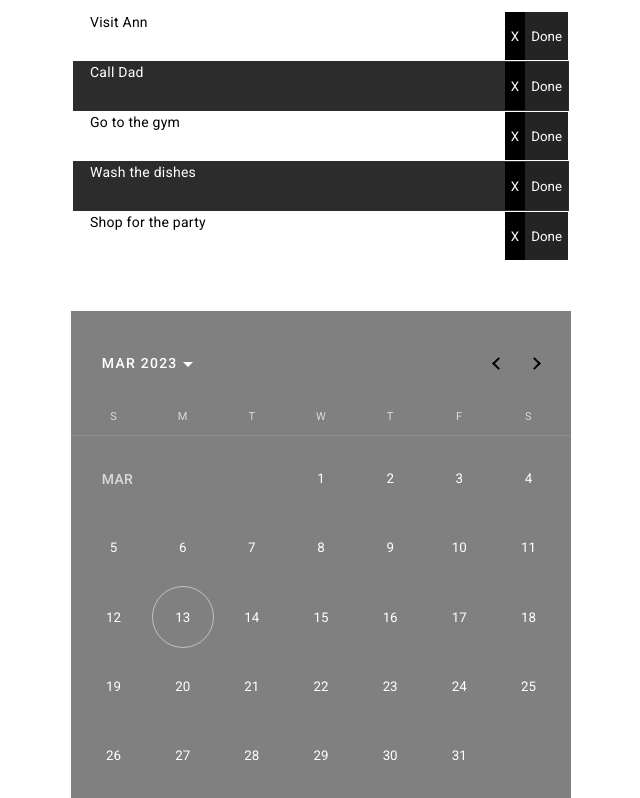
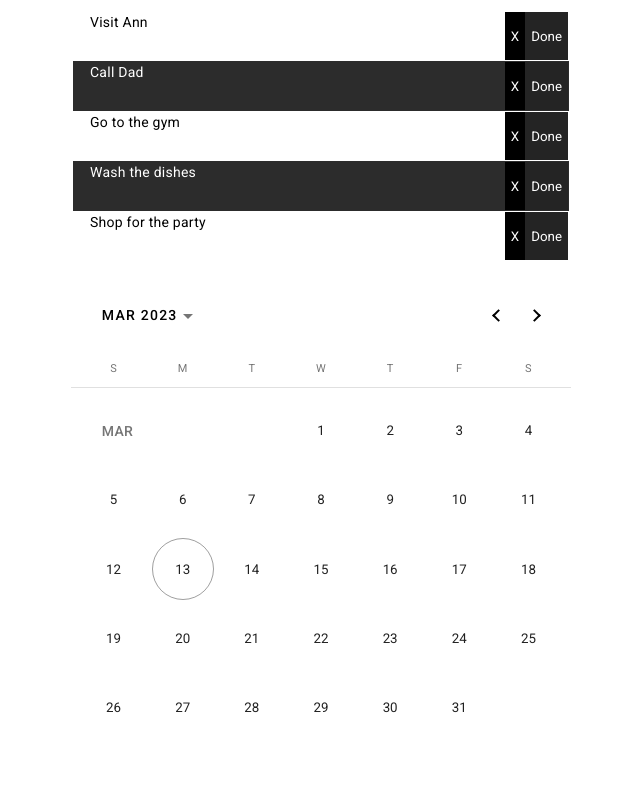
Before and after one commit to ericberglund117/todo-prac, an Angular app: page / in a window 1280 px wide. Shown: the part 272-1070 px from the top of the page, without its empty margins (319-959 px from the left). After the commit the page ends 1022 px from the top, so only its background shows below. Built offline with nearby package versions, Linux system fonts and the light colour scheme.

Commit message:
Update angular materials

```diff
--- a/angular.json
+++ b/angular.json
@@ -25,7 +25,7 @@
               "src/assets"
             ],
             "styles": [
-              "@angular/material/prebuilt-themes/purple-green.css",
+              "@angular/material/prebuilt-themes/indigo-pink.css",
               "src/styles.css"
             ],
             "scripts": []
@@ -88,7 +88,7 @@
               "src/assets"
             ],
             "styles": [
-              "@angular/material/prebuilt-themes/purple-green.css",
+              "@angular/material/prebuilt-themes/indigo-pink.css",
               "src/styles.css"
             ],
             "scripts": []
--- a/src/app/calendar/calendar.component.css
+++ b/src/app/calendar/calendar.component.css
@@ -5,6 +5,4 @@
 
 mat-calendar {
   width: 500px;
-  background-color: gray;
-  margin-top: 3rem;
 }
```
